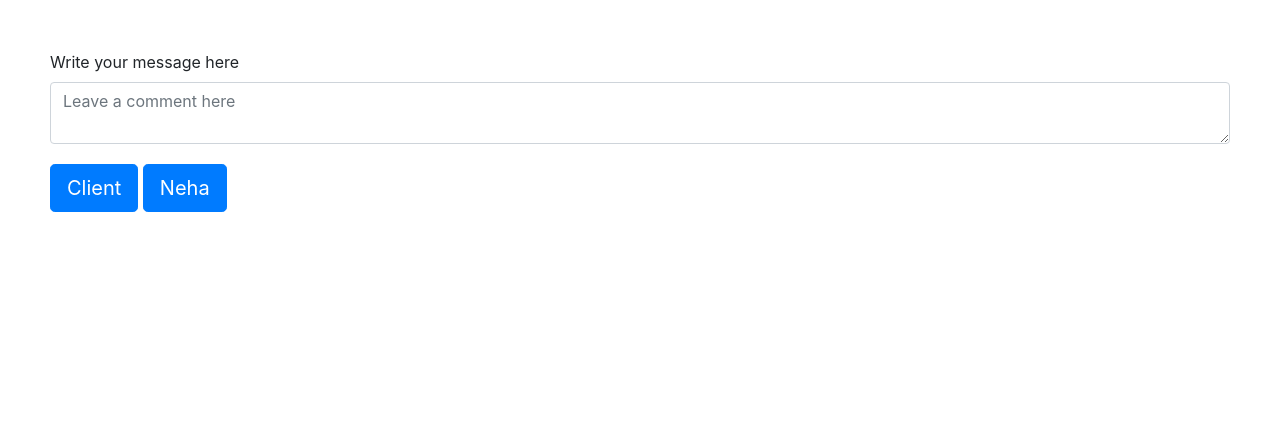
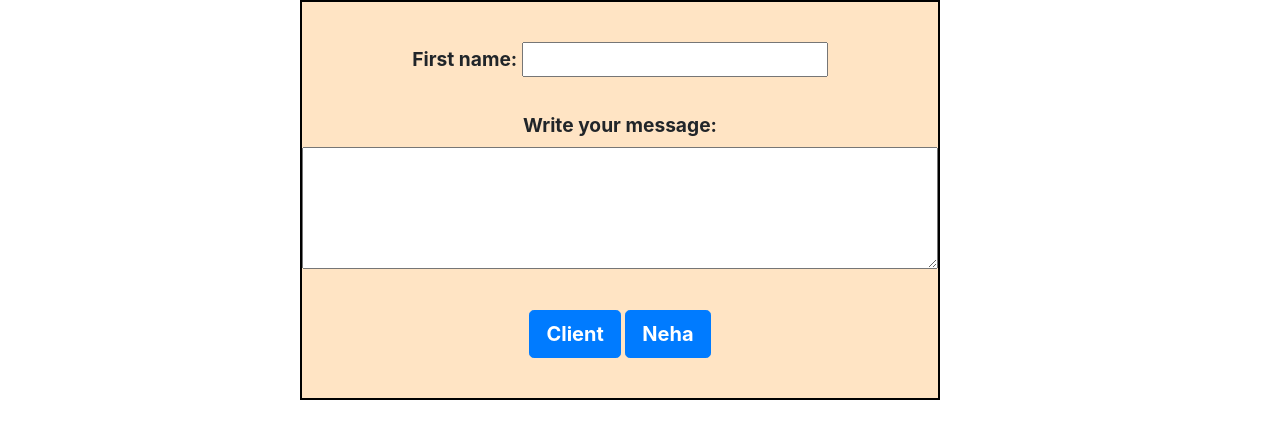
Before and after one commit to nehahonrao/chatroom-exercise, a plain HTML site: page client/index.html in a window 1280 px wide. Drawn offline with nearby package versions, Linux system fonts and the light colour scheme; no server answers.

Commit message:
done with basic functionality

```diff
--- a/client/client.js
+++ b/client/client.js
@@ -4,7 +4,8 @@ let socket = io.connect();
 
 // msg send to all
 document.getElementById('sendToAll').addEventListener('click',function(){
-socket.emit('sendToAll', (document.getElementById('message').value))});
+socket.emit('sendToAll',(document.getElementById('message').value))});
+
 
 //  msg send to u
 
--- a/client/index.html
+++ b/client/index.html
@@ -10,20 +10,24 @@
 <link rel="stylesheet" href="style.css">
 </head>
 <body>
-<div class="target">
+
+<div id="chatform">
+<form id="form">
+
+    <label for="fname" >First name:</label>
+    <input type="text" id="fname" name="fname"><br><br>
+
+    <label for="msg1" id="infostyle">Write your message:</label><br>
+    <textarea  name="msg1" rows="4" cols="50" id="message"></textarea><br><br>
+
+    <button id="sendToAll" type="button" class="btn btn-primary btn-lg btn1">Client</button>
+    <button id="sendToMe" type="button" class="btn btn-primary btn-lg btn1">Neha</button>
+
+</form>
+</div>
+<div id="target">
 
 </div>
-<form id="chatform" >
-<div class="form-floating  msg" >
-
-    <label for="floatingTextarea">Write your message here</label>
-    <textarea class="form-control" placeholder="Leave a comment here" id="message"></textarea>
-    <button id="sendToAll" type="button" class="btn btn-primary btn-lg btn1">Client</button>
-    <button id="sendToMe"type="button" class="btn btn-primary btn-lg btn1">Neha</button>
-  </div>
-</form>
-
-
     <script src="/socket.io/socket.io.js"></script>
     <script src="client.js"></script>
 </body>
--- a/client/style.css
+++ b/client/style.css
@@ -5,5 +5,26 @@
 }
 
 .btn1{
-    margin-top: 20px;
+    margin-top: 5px;
+    font-weight: bold;
 }
+#form{
+    margin-top: 40px;;
+}
+#chatform{
+    text-align: center;
+    margin-top: 2opx;
+    font-size: larger;
+    font-weight: bolder;
+    border: 2px solid black;
+    background-color: bisque;
+    width: 50%;
+    height: 400px;
+    margin-left: 300px;
+
+
+}
+#infostyle{
+    text-align: center;
+
+}
--- a/server/server.js
+++ b/server/server.js
@@ -17,7 +17,9 @@ server.listen(8080, () =>{
     counter++;
 
     socket.on('sendToAll', (message) =>{
-        io.emit("displayMessage", (message));
+        console.log(message);
+        io.emit("displayMessage",(message));
+
     });
 
 // send msg to you only
```
